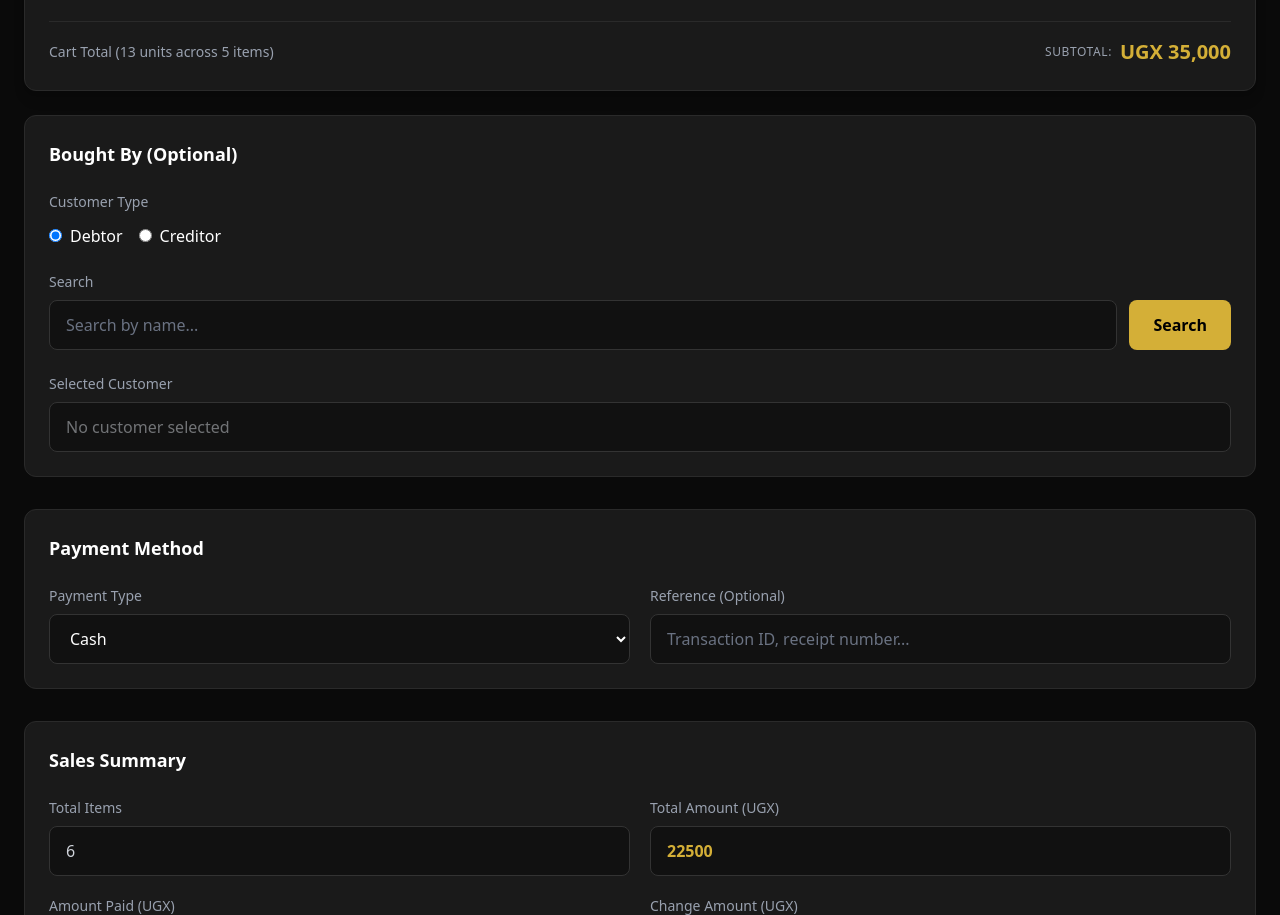
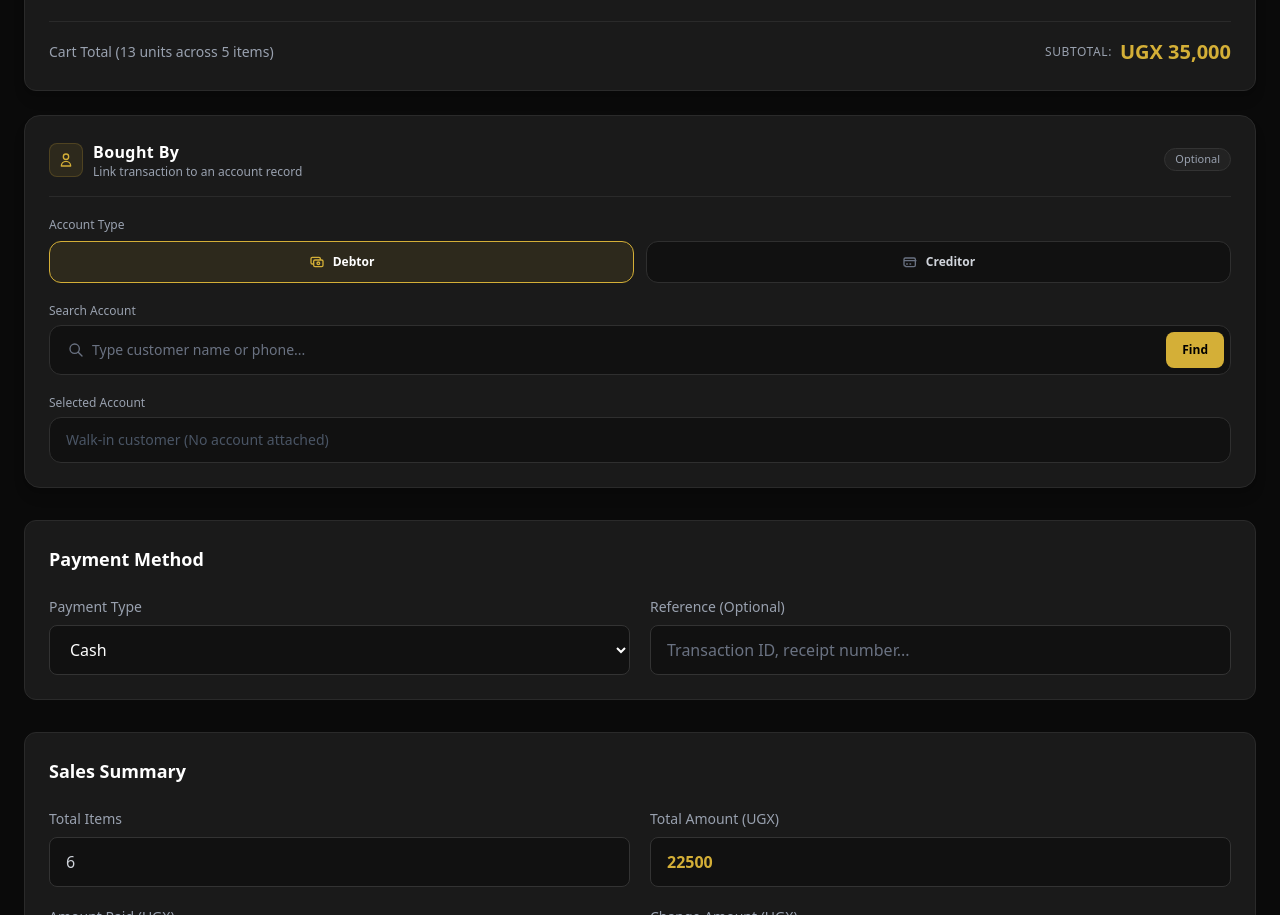
Before and after one commit to Giveth2024/giveth-regina-system, a website with bundled scripts: page public/sales/addSales.html in a window 1280 px wide. Shown: the part 1450-2365 px from the top of the page. Built offline with nearby package versions, Linux system fonts and the light colour scheme; no server answers.

Commit message:
Updated the Brought by section with a new design and layout

```diff
--- a/public/sales/addSales.html
+++ b/public/sales/addSales.html
@@ -920,75 +920,190 @@
       <!-- BOUGHT BY -->
       <!-- ========================================= -->
 
-      <section class="bg-[#1A1A1A] border border-[#2A2A2A] rounded-xl p-6 mt-6">
-        <h2 class="text-lg font-semibold text-white mb-6">
-          Bought By (Optional)
+      <section
+        class="bg-[#1A1A1A] border border-[#2A2A2A] rounded-2xl p-5 md:p-6 mt-6 shadow-lg"
+      >
+        <!-- Header -->
+        <div
+          class="flex items-center justify-between pb-4 mb-5 border-b border-[#2A2A2A]"
+        >
+          <div class="flex items-center gap-2.5">
+            <div
+              class="p-2 bg-[#D4AF37]/10 rounded-lg text-[#D4AF37] border border-[#D4AF37]/20"
+            >
+              <svg
+                class="w-4 h-4"
+                fill="none"
+                stroke="currentColor"
+                viewBox="0 0 24 24"
+              >
+                <path
+                  stroke-linecap="round"
+                  stroke-linejoin="round"
+                  stroke-width="2"
+                  d="M16 7a4 4 0 11-8 0 4 4 0 018 0zM12 14a7 7 0 00-7 7h14a7 7 0 00-7-7z"
+                />
+              </svg>
+            </div>
+            <div>
+              <h2 class="text-base font-bold text-white tracking-wide">
+                Bought By
               </h2>
+              <p class="text-xs text-gray-400">
+                Link transaction to an account record
+              </p>
+            </div>
+          </div>
 
-        <!-- Customer Type -->
-        <div class="mb-6">
-          <label class="block text-sm text-gray-400 mb-3">
-            Customer Type
+          <span
+            class="text-[11px] font-medium px-2.5 py-0.5 rounded-full bg-[#222222] text-gray-400 border border-[#333333]"
+          >
+            Optional
+          </span>
+        </div>
+
+        <!-- Customer Type Selection (Segmented Cards) -->
+        <div class="mb-5">
+          <label class="block text-xs font-medium text-gray-400 mb-2">
+            Account Type
           </label>
 
-          <div class="flex gap-4">
-            <label class="flex items-center gap-2 text-white">
+          <div class="grid grid-cols-2 gap-3">
+            <!-- Debtor Option -->
+            <label
+              class="relative flex items-center justify-center gap-2 bg-[#111111] border border-[#2F2F2F] rounded-xl p-3 cursor-pointer hover:border-gray-500 transition has-[:checked]:border-[#D4AF37] has-[:checked]:bg-[#D4AF37]/10 group"
+            >
               <input
                 type="radio"
                 name="customer_type"
                 id="debtor"
                 value="debtor"
                 checked
+                class="hidden"
               />
-              Debtor
+              <svg
+                class="w-4 h-4 text-gray-500 group-has-[:checked]:text-[#D4AF37]"
+                fill="none"
+                stroke="currentColor"
+                viewBox="0 0 24 24"
+              >
+                <path
+                  stroke-linecap="round"
+                  stroke-linejoin="round"
+                  stroke-width="2"
+                  d="M17 9V7a2 2 0 00-2-2H5a2 2 0 00-2 2v6a2 2 0 002 2h2m2 4h10a2 2 0 002-2v-6a2 2 0 00-2-2H9a2 2 0 00-2 2v6a2 2 0 002 2zm7-5a2 2 0 11-4 0 2 2 0 014 0z"
+                />
+              </svg>
+              <span
+                class="text-xs font-semibold text-gray-300 group-has-[:checked]:text-white"
+                >Debtor</span
+              >
             </label>
 
-            <label class="flex items-center gap-2 text-white">
+            <!-- Creditor Option -->
+            <label
+              class="relative flex items-center justify-center gap-2 bg-[#111111] border border-[#2F2F2F] rounded-xl p-3 cursor-pointer hover:border-gray-500 transition has-[:checked]:border-[#D4AF37] has-[:checked]:bg-[#D4AF37]/10 group"
+            >
               <input
                 type="radio"
                 name="customer_type"
                 id="creditor"
                 value="creditor"
+                class="hidden"
               />
-              Creditor
+              <svg
+                class="w-4 h-4 text-gray-500 group-has-[:checked]:text-[#D4AF37]"
+                fill="none"
+                stroke="currentColor"
+                viewBox="0 0 24 24"
+              >
+                <path
+                  stroke-linecap="round"
+                  stroke-linejoin="round"
+                  stroke-width="2"
+                  d="M3 10h18M7 15h1m4 0h1m-7 4h12a2 2 0 002-2V8a2 2 0 00-2-2H5a2 2 0 00-2 2v8a2 2 0 002 2z"
+                />
+              </svg>
+              <span
+                class="text-xs font-semibold text-gray-300 group-has-[:checked]:text-white"
+                >Creditor</span
+              >
             </label>
           </div>
         </div>
 
-        <!-- Search -->
-        <div>
-          <label class="block text-sm text-gray-400 mb-2"> Search </label>
+        <!-- Unified Search Input -->
+        <div class="mb-5">
+          <label
+            for="customerSearch"
+            class="block text-xs font-medium text-gray-400 mb-1.5"
+          >
+            Search Account
+          </label>
 
-          <div class="flex gap-3">
+          <div
+            class="relative flex items-center bg-[#111111] border border-[#2F2F2F] rounded-xl p-1.5 focus-within:border-[#D4AF37] focus-within:ring-1 focus-within:ring-[#D4AF37] transition duration-200"
+          >
+            <div class="pl-3 pr-2 text-gray-500 pointer-events-none">
+              <svg
+                class="w-4 h-4"
+                fill="none"
+                stroke="currentColor"
+                viewBox="0 0 24 24"
+              >
+                <path
+                  stroke-linecap="round"
+                  stroke-linejoin="round"
+                  stroke-width="2"
+                  d="M21 21l-6-6m2-5a7 7 0 11-14 0 7 7 0 0114 0z"
+                />
+              </svg>
+            </div>
+
             <input
               id="customerSearch"
               type="text"
-              placeholder="Search by name..."
-              class="flex-1 bg-[#111111] border border-[#333333] rounded-lg px-4 py-3 text-white placeholder:text-gray-500 focus:outline-none focus:border-[#D4AF37]"
+              placeholder="Type customer name or phone..."
+              class="w-full bg-transparent text-sm text-gray-100 placeholder:text-gray-500 focus:outline-none py-2 pr-3"
+              autocomplete="off"
             />
 
             <button
               id="searchCustomer"
-              class="bg-[#D4AF37] hover:bg-yellow-500 text-black font-semibold px-6 rounded-lg"
+              type="button"
+              class="bg-[#D4AF37] hover:bg-[#c39f2e] active:scale-[0.98] text-black font-bold text-xs px-4 py-2.5 rounded-lg transition duration-150 flex items-center gap-1.5 cursor-pointer shrink-0"
             >
-              Search
+              <span>Find</span>
             </button>
           </div>
         </div>
 
-        <!-- Selected Customer -->
-        <div class="mt-6">
-          <label class="block text-sm text-gray-400 mb-2">
-            Selected Customer
+        <!-- Selected Customer Display -->
+        <div>
+          <div class="flex items-center justify-between mb-1.5">
+            <label class="block text-xs font-medium text-gray-400">
+              Selected Account
             </label>
 
+            <!-- Clear selection button (shown dynamically when an account is selected) -->
+            <button
+              type="button"
+              id="clearCustomer"
+              class="text-[11px] text-gray-500 hover:text-red-400 transition cursor-pointer hidden"
+            >
+              Clear selection
+            </button>
+          </div>
+
+          <div class="relative">
             <input
               id="selectedCustomer"
               type="text"
               readonly
-            placeholder="No customer selected"
-            class="w-full bg-[#111111] border border-[#333333] rounded-lg px-4 py-3 text-gray-300"
+              placeholder="Walk-in customer (No account attached)"
+              class="w-full bg-[#111111] border border-[#2F2F2F] rounded-xl px-4 py-3 text-sm text-gray-300 font-medium placeholder:text-gray-600 focus:outline-none cursor-not-allowed"
             />
+          </div>
         </div>
       </section>
 
```
Also changed, not shown: public/css/output.css. Lines whose indentation alone changed are shown as unchanged.
